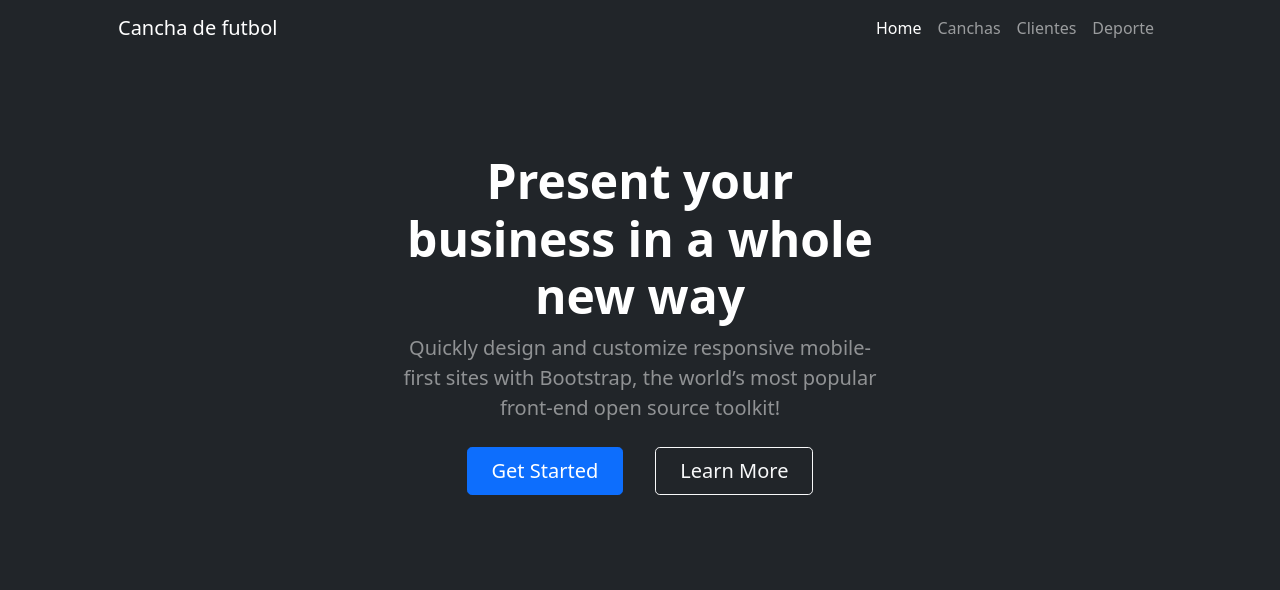
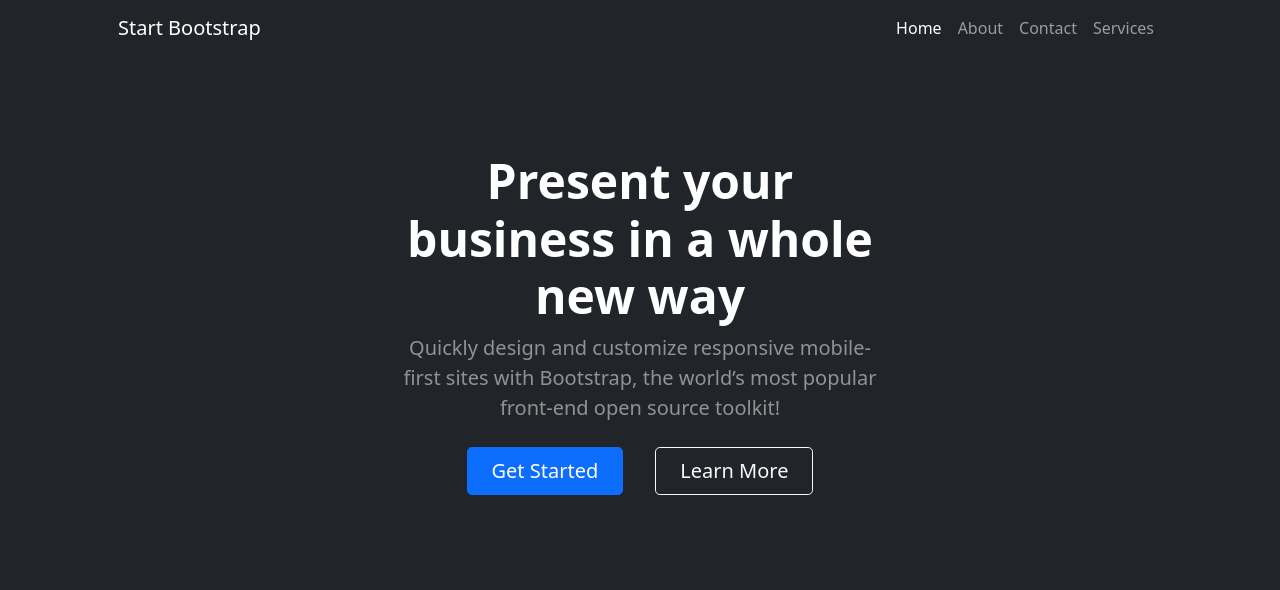
Before and after one commit to ZBadFaceC/TrabajoFinal, a Django app: template Entraga1_CristianSuarez_CristianMarazzita/Entregable1/Entregable1App/templates/Entregable1App/index.html in a window 1280 px wide. Shown: the top 590 px of the page. Run offline with Django 4.2, Linux system fonts and the light colour scheme; the template is opened without the code that fills it, so the values that code supplies are empty; some libraries are stand-ins or nearby versions.

Commit message:
Pagina Andando

```diff
--- a/Entraga1_CristianSuarez_CristianMarazzita/Entregable1/Entregable1/settings.py
+++ b/Entraga1_CristianSuarez_CristianMarazzita/Entregable1/Entregable1/settings.py
@@ -11,6 +11,8 @@ https://docs.djangoproject.com/en/4.0/ref/settings/
 """
 
 from pathlib import Path
+
+import os
 
 # Build paths inside the project like this: BASE_DIR / 'subdir'.
 BASE_DIR = Path(__file__).resolve().parent.parent
@@ -119,6 +121,10 @@ USE_TZ = True
 
 STATIC_URL = 'static/'
 
+STATICFILES_DIRS = (
+    os.path.join(BASE_DIR, 'static'),
+)
+
 # Default primary key field type
 # https://docs.djangoproject.com/en/4.0/ref/settings/#default-auto-field
 
--- a/Entraga1_CristianSuarez_CristianMarazzita/Entregable1/Entregable1/urls.py
+++ b/Entraga1_CristianSuarez_CristianMarazzita/Entregable1/Entregable1/urls.py
@@ -19,6 +19,6 @@ from django.urls import path, include
 urlpatterns = [
     path('admin/', admin.site.urls),
 
-    path('entregableapp/', include('EntregableApp.urls')),
+    path('entregableapp/', include('Entregable1App.urls')),
 
 ]
--- a/Entraga1_CristianSuarez_CristianMarazzita/Entregable1/Entregable1App/templates/Entregable1App/index.html
+++ b/Entraga1_CristianSuarez_CristianMarazzita/Entregable1/Entregable1App/templates/Entregable1App/index.html
@@ -1,3 +1,4 @@
+{%load static%}
 <!DOCTYPE html>
 <html lang="en">
     <head>
@@ -5,26 +6,26 @@
         <meta name="viewport" content="width=device-width, initial-scale=1, shrink-to-fit=no" />
         <meta name="description" content="" />
         <meta name="author" content="" />
-        <title>Cancha Futbol</title>
+        <title>Business Frontpage - Start Bootstrap Template</title>
         <!-- Favicon-->
-        <link rel="icon" type="image/x-icon" href="assets/favicon.ico" />
+        <link rel="icon" type="image/x-icon" href="{% static 'assets/favicon.ico' %}" />
         <!-- Bootstrap icons-->
         <link href="https://cdn.jsdelivr.net/npm/bootstrap-icons@1.4.1/font/bootstrap-icons.css" rel="stylesheet" />
         <!-- Core theme CSS (includes Bootstrap)-->
-        <link href="css/styles.css" rel="stylesheet" />
+        <link href="{% static 'css/styles.css' %}" rel="stylesheet" />
     </head>
     <body>
         <!-- Responsive navbar-->
         <nav class="navbar navbar-expand-lg navbar-dark bg-dark">
             <div class="container px-5">
-                <a class="navbar-brand" href="#!">Cancha de futbol</a>
+                <a class="navbar-brand" href="#!">Start Bootstrap</a>
                 <button class="navbar-toggler" type="button" data-bs-toggle="collapse" data-bs-target="#navbarSupportedContent" aria-controls="navbarSupportedContent" aria-expanded="false" aria-label="Toggle navigation"><span class="navbar-toggler-icon"></span></button>
                 <div class="collapse navbar-collapse" id="navbarSupportedContent">
                     <ul class="navbar-nav ms-auto mb-2 mb-lg-0">
                         <li class="nav-item"><a class="nav-link active" aria-current="page" href="#!">Home</a></li>
-                        <li class="nav-item"><a class="nav-link" href="#!">Canchas</a></li>
-                        <li class="nav-item"><a class="nav-link" href="#!">Clientes</a></li>
-                        <li class="nav-item"><a class="nav-link" href="#!">Deporte</a></li>
+                        <li class="nav-item"><a class="nav-link" href="#!">About</a></li>
+                        <li class="nav-item"><a class="nav-link" href="#!">Contact</a></li>
+                        <li class="nav-item"><a class="nav-link" href="#!">Services</a></li>
                     </ul>
                 </div>
             </div>
@@ -347,7 +348,7 @@
         <!-- Bootstrap core JS-->
         <script src="https://cdn.jsdelivr.net/npm/bootstrap@5.1.3/dist/js/bootstrap.bundle.min.js"></script>
         <!-- Core theme JS-->
-        <script src="js/scripts.js"></script>
+        <script src="{% static 'js/scripts.js' %}"></script>
         <!-- * * * * * * * * * * * * * * * * * * * * * * * * * * * * * * * * * * * * * * * *-->
         <!-- * *                               SB Forms JS                               * *-->
         <!-- * * Activate your form at https://startbootstrap.com/solution/contact-forms * *-->
```
Also changed, not shown: Entraga1_CristianSuarez_CristianMarazzita/Entregable1/db.sqlite3 (added).
